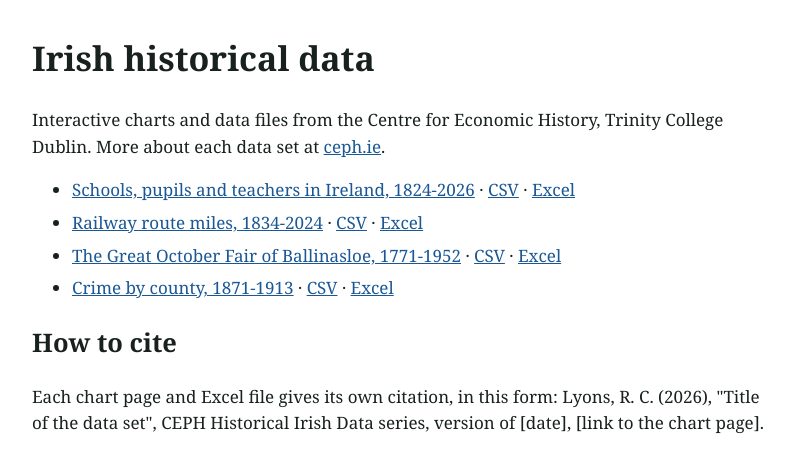
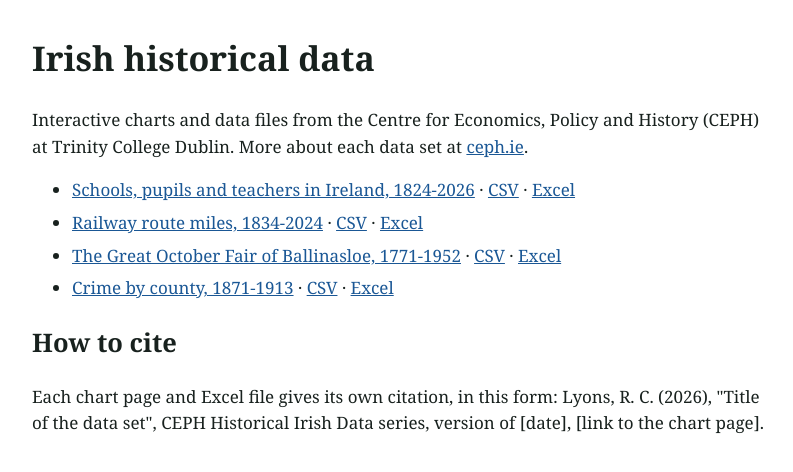
Before and after one commit to ronanlyons/irish-data, a plain HTML site: page index.html in a window 1280 px wide. Shown: the whole page, without its empty margins (240-1033 px from the left). Drawn offline with Linux system fonts and the light colour scheme.

Commit message:
Correct CEPH's name: Centre for Economics, Policy and History
Co-Authored-By: Claude Opus 5.5 <noreply@anthropic.com>

```diff
--- a/index.html
+++ b/index.html
@@ -1,4 +1,4 @@
-<!doctype html><html lang="en"><head><meta charset="utf-8"><meta name="viewport" content="width=device-width,initial-scale=1"><title>Irish historical data</title><style>body{font:17px/1.55 Georgia,serif;max-width:46rem;margin:2rem auto;padding:0 16px;color:#18211E;background:#fff}a{color:#1a5795}li{margin:.4rem 0}</style></head><body><h1>Irish historical data</h1><p>Interactive charts and data files from the Centre for Economic History, Trinity College Dublin. More about each data set at <a href="https://ceph.ie/data-set/">ceph.ie</a>.</p><ul>
+<!doctype html><html lang="en"><head><meta charset="utf-8"><meta name="viewport" content="width=device-width,initial-scale=1"><title>Irish historical data</title><style>body{font:17px/1.55 Georgia,serif;max-width:46rem;margin:2rem auto;padding:0 16px;color:#18211E;background:#fff}a{color:#1a5795}li{margin:.4rem 0}</style></head><body><h1>Irish historical data</h1><p>Interactive charts and data files from the Centre for Economics, Policy and History (CEPH) at Trinity College Dublin. More about each data set at <a href="https://ceph.ie/data-set/">ceph.ie</a>.</p><ul>
 <li><a href="charts/schools-pupils-teachers.html">Schools, pupils and teachers in Ireland, 1824-2026</a> · <a href="data/schools-pupils-teachers.csv">CSV</a> · <a href="data/schools-pupils-teachers.xlsx">Excel</a></li>
 <li><a href="charts/railway-route-miles.html">Railway route miles, 1834-2024</a> · <a href="data/railway-route-miles.csv">CSV</a> · <a href="data/railway-route-miles.xlsx">Excel</a></li>
 <li><a href="charts/ballinasloe-fair.html">The Great October Fair of Ballinasloe, 1771-1952</a> · <a href="data/ballinasloe-fair.csv">CSV</a> · <a href="data/ballinasloe-fair.xlsx">Excel</a></li>
```
Also changed, not shown: 1 other file.
